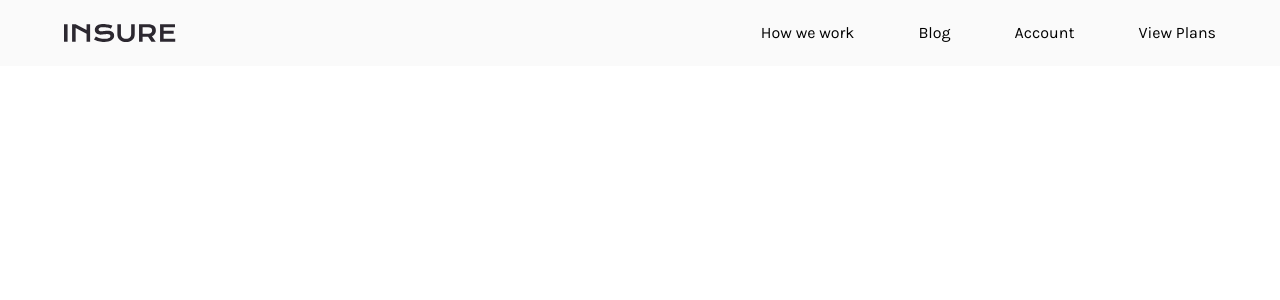
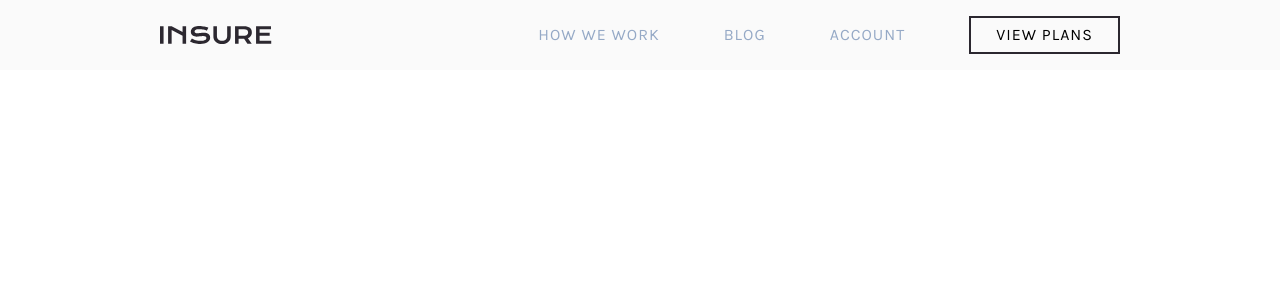
Before and after one commit to eduardosgn/insure-landing-project, a React (Vite) app: page / in a window 1280 px wide. Shown: the top 300 px of the page. Built offline with nearby package versions, Linux system fonts and the light colour scheme.

Commit message:
Mais estilizações do componente NavBar

```diff
--- a/src/components/NavBar/NavBar.tsx
+++ b/src/components/NavBar/NavBar.tsx
@@ -16,6 +16,7 @@ export default function NavBar() {
     return (
         <>
             <section className={styles.containerNav}>
+                <div className={ styles.wrapperNav }>
                     <img src={ InsureLogo } alt="Insure" />
 
                     <button onClick={handleOpenNav}>
@@ -27,9 +28,10 @@ export default function NavBar() {
                             <li>How we work</li>
                             <li>Blog</li>
                             <li>Account</li>
-                        <li id={ styles.viewPlans }>View Plans</li>
+                            <li id={ styles.viewPlansDesktop }>View Plans</li>
                         </ul>
                     </nav>
+                </div>
             </section>
 
             <nav className={ openNav ? `${styles.menuMobile} ${styles.showMenu}` : `${styles.menuMobile}` }>
--- a/src/components/NavBar/style.module.css
+++ /dev/null
@@ -1,81 +0,0 @@
-.containerNav {
-  margin: 0 auto;
-  top: 0;
-  right: 0;
-  bottom: 0;
-  left: 0;
-  position: -webkit-sticky;
-  position: sticky;
-  padding: 1rem 2rem;
-  background: #fafafa;
-  display: -webkit-box;
-  display: -ms-flexbox;
-  display: flex;
-  -webkit-box-align: center;
-      -ms-flex-align: center;
-          align-items: center;
-  -webkit-box-pack: justify;
-      -ms-flex-pack: justify;
-          justify-content: space-between;
-}
-
-.containerNav button {
-  cursor: pointer;
-  background: none;
-  border: none;
-  display: -webkit-box;
-  display: -ms-flexbox;
-  display: flex;
-  -webkit-box-align: center;
-      -ms-flex-align: center;
-          align-items: center;
-  -webkit-box-pack: center;
-      -ms-flex-pack: center;
-          justify-content: center;
-}
-
-.containerNav button img {
-  width: 30px;
-}
-
-.menuMobile {
-  background: #2b272f;
-  color: #fafafa;
-  position: fixed;
-  z-index: 99;
-  top: 20;
-  right: 0;
-  left: 0;
-  -webkit-transform: translateY(-200%);
-          transform: translateY(-200%);
-  -webkit-transition: -webkit-transform .5s ease-in-out;
-  transition: -webkit-transform .5s ease-in-out;
-  transition: transform .5s ease-in-out;
-  transition: transform .5s ease-in-out, -webkit-transform .5s ease-in-out;
-}
-
-.menuMobile ul {
-  list-style: none;
-  padding: 1rem 2rem;
-  text-align: center;
-  font-size: 1.5rem;
-}
-
-.menuMobile ul li {
-  cursor: pointer;
-}
-
-.menuMobile ul li:not(:last-child) {
-  margin-bottom: 3rem;
-}
-
-.menuMobile ul #viewPlans {
-  border: #fafafa 3px solid;
-  padding: 1rem 0;
-}
-
-.showMenu {
-  -webkit-transform: translateY(0);
-          transform: translateY(0);
-}
-/*# sourceMappingURL=style.module.css.map */
--- a/src/components/NavBar/style.module.scss
+++ b/src/components/NavBar/style.module.scss
@@ -16,11 +16,15 @@ $neutralVeryLightGray: hsl(0, 0%, 98%);
     @include position(0, 0);
     z-index: 99;
     position: sticky;
-    padding: 1rem 2rem;
+    padding: 1rem 0;
     background: $neutralVeryLightGray;
+
+    .wrapperNav {
         display: flex;
         align-items: center;
         justify-content: space-between;
+        max-width: 85%;
+        margin: 0 auto;
 
         button {
             cursor: pointer;
@@ -43,6 +47,7 @@ $neutralVeryLightGray: hsl(0, 0%, 98%);
             }
         }
     }
+}
 
 .menuMobile {
     background-image: url('../../public/bg-pattern-mobile-nav.svg');
@@ -51,19 +56,20 @@ $neutralVeryLightGray: hsl(0, 0%, 98%);
     background-size: 100%;
     background-color: $neutralVeryDarkViolet;
     color: $neutralVeryLightGray;
+    height: 100%;
     position: fixed;
     top: 20;
     right: 0;
     left: 0;
-    height: 100%;
     transform: translateY(-120%);
-    transition: transform .5s ease-in-out;
+    opacity: 0;
+    transition: all .5s ease-in-out;
 
     ul {
         list-style: none;
-        padding: 1rem 2rem;
         text-align: center;
         font-size: 1.5rem;
+        padding: 1rem 2rem;
 
         li {
             cursor: pointer;
@@ -91,12 +97,16 @@ $neutralVeryLightGray: hsl(0, 0%, 98%);
 }
 
 .showMenu {
+    opacity: 1;
     transform: translateY(0);
 }
 
 @media all and (min-width: 1000px) {
     .containerNav {
-        padding: 1.5rem 4rem;
+        padding: 1rem 0;
+
+        .wrapperNav {
+            max-width: 75%;
 
             button {
                 display: none;
@@ -107,13 +117,52 @@ $neutralVeryLightGray: hsl(0, 0%, 98%);
 
                 .navDesktop {
                     display: flex;
+                    align-items: center;
                     list-style: none;
+                    padding: 0;
                     margin: 0;
 
                     li {
+                        cursor: pointer;
                         margin-left: 4rem;
+                        letter-spacing: 1px;
+
+                        &:first-child {
+                            margin-left: 0;
+                        }
+
+                        &:not(:last-child) {
+                            color: $primaryGrayishBlue;
+                            text-transform: uppercase;
+                            transition: all .2s ease-in-out;
+
+                            &:hover {
+                                color: $neutralVeryDarkViolet;
+                            }
+                        }
+                    }
+
+                    #viewPlansDesktop {
+                        text-transform: uppercase;
+                        border: 2px solid $neutralVeryDarkViolet;
+                        padding: 8px 25px;
+                        transition: all .3s ease-in-out;
+
+                        &:hover {
+                            background: $neutralVeryDarkViolet;
+                            color: $neutralVeryLightGray;
                         }
                     }
                 }
             }
         }
+    }
+}
+
+@media all and (min-width: 1400px) {
+    .containerNav {
+        .wrapperNav {
+            min-width: 65%;
+        }
+    }
+}
```
Also changed, not shown: 1 other file (tests, documents, lock files or other folders). Lines whose indentation alone changed are shown as unchanged.
